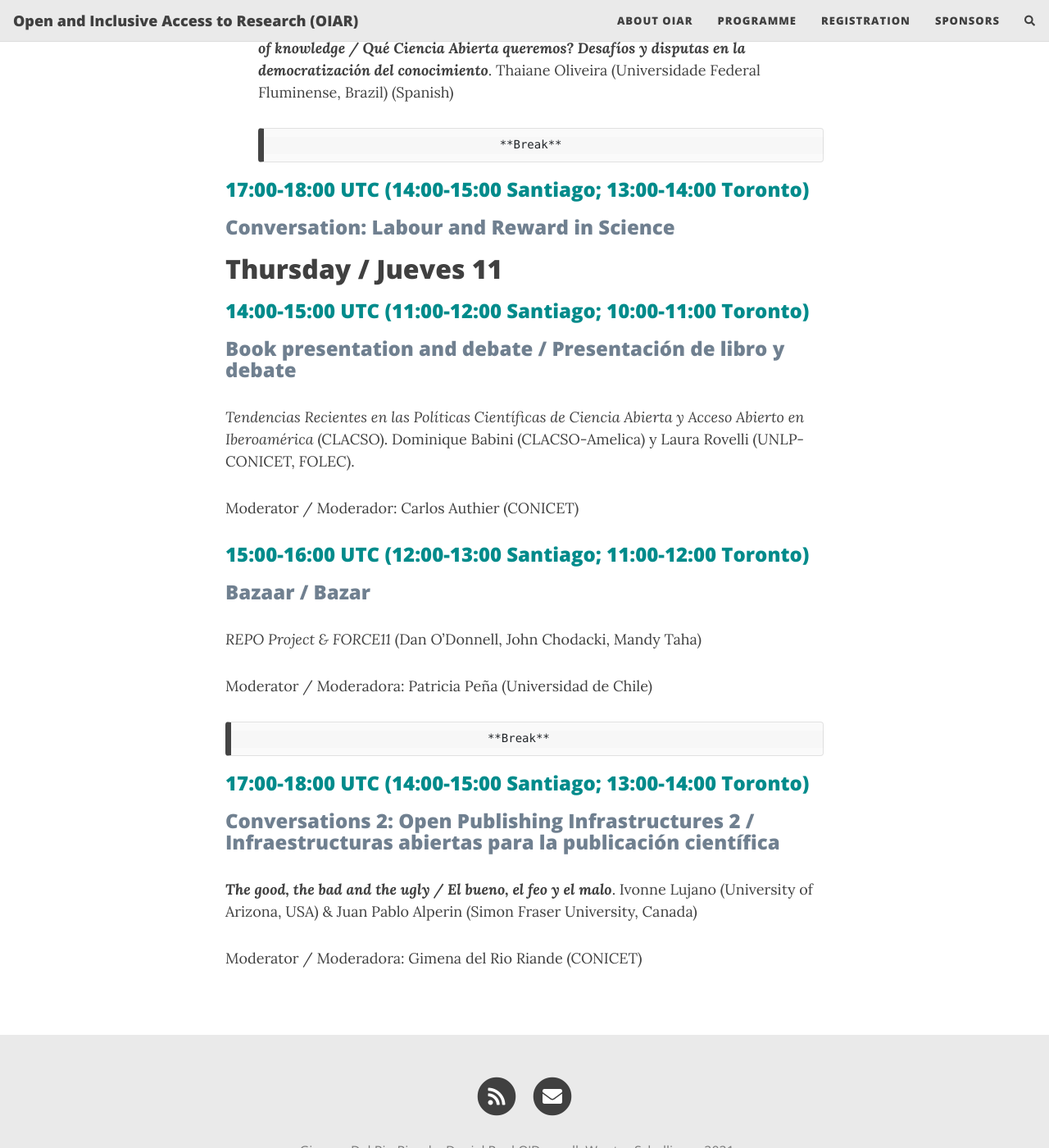
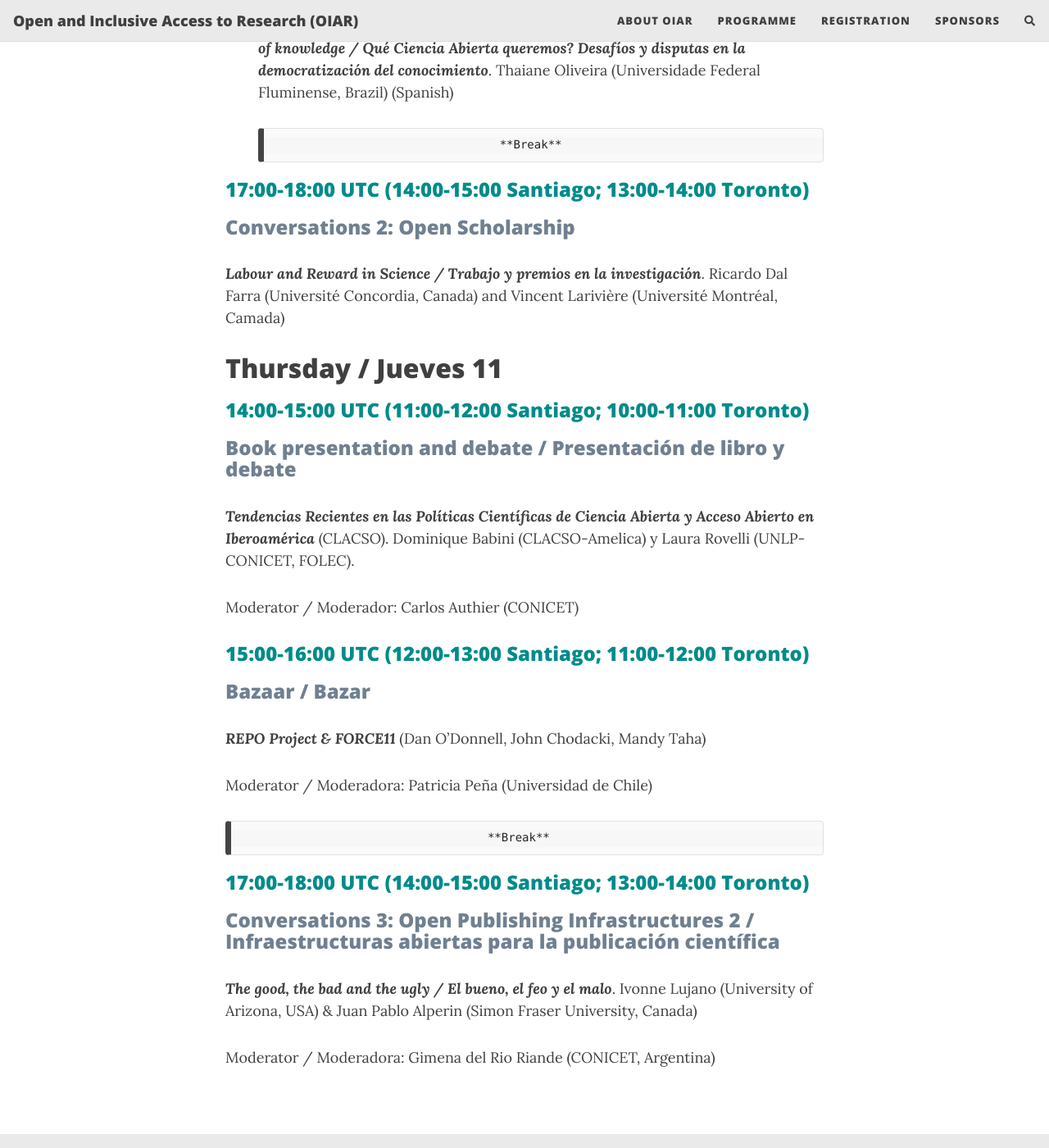
Before and after one commit to caedmon5/OIAR, a Jekyll site: the page built from programme.md, in a window 1280 px wide and 1400 px high, scrolled down 2177 px. Shown: the whole window at 82% size. Built offline with Jekyll 4.4.1, drawn with Linux system fonts in a browser that asks for light colours; nearby versions of some CDN libraries; comment, search, counter and statistics services are not loaded.

Commit message:
Update programme

```diff
--- a/programme.md
+++ b/programme.md
@@ -30,7 +30,7 @@ subtitle: Open and Inclusive Access to Research, November 8-11, 2021
 
 Arianna Becerril (Redalyc, Amelica).
 
-Moderator / Moderador: Wouter Schallier
+  Moderator / Moderador: Wouter Schallier
 
                                         **Break**
 
@@ -38,7 +38,7 @@ Moderator / Moderador: Wouter Schallier
 ### <span style="color: SlateGray;">Conversations 1: Open Publishing Infrastructures 1 / Infraestructuras abiertas para la publicación científica</span>
 ***LAReferencia and Érudit***. Bianca Amaro (IBICT) and Tanja Niemann (Érudit Consortium)
 
-Moderator /Moderador: Fernando Piraquive (Universidad Nacional de Colombia)
+  Moderator /Moderador: Fernando Piraquive (Universidad Nacional de Colombia)
 
 # Wednesday / Miércoles 10
 ## <span style="color: DarkCyan;">1400-1530 UTC (11:00-12:30 Santiago; 10:00-11:30 Toronto)</span>
@@ -50,26 +50,26 @@ Moderator /Moderador: Fernando Piraquive (Universidad Nacional de Colombia)
                                         **Break**
 
 ## <span style="color: DarkCyan;">17:00-18:00 UTC (14:00-15:00 Santiago; 13:00-14:00 Toronto)</span>
-### <span style="color: SlateGray;">Conversation: Labour and Reward in Science</span>
-
+### <span style="color: SlateGray;">Conversations 2: Open Scholarship</span>
+***Labour and Reward in Science / Trabajo y premios en la investigación***. Ricardo Dal Farra (Université Concordia, Canada) and Vincent Larivière (Université Montréal, Camada)
 
 # Thursday / Jueves 11
 ## <span style="color: DarkCyan;">14:00-15:00 UTC (11:00-12:00 Santiago; 10:00-11:00 Toronto)</span>
 ### <span style="color: SlateGray;">Book presentation and debate / Presentación de libro y debate</span>
-_Tendencias Recientes en las Políticas Científicas de Ciencia Abierta y Acceso Abierto en Iberoamérica_ (CLACSO). Dominique Babini (CLACSO-Amelica) y Laura Rovelli (UNLP-CONICET, FOLEC).
+***Tendencias Recientes en las Políticas Científicas de Ciencia Abierta y Acceso Abierto en Iberoamérica*** (CLACSO). Dominique Babini (CLACSO-Amelica) y Laura Rovelli (UNLP-CONICET, FOLEC).
 
-Moderator / Moderador: Carlos Authier (CONICET)
+  Moderator / Moderador: Carlos Authier (CONICET)
 
 ## <span style="color: DarkCyan;">15:00-16:00 UTC (12:00-13:00 Santiago; 11:00-12:00 Toronto)</span>
 ### <span style="color: SlateGray;">Bazaar / Bazar</span>
- _REPO Project & FORCE11_ (Dan O'Donnell, John Chodacki, Mandy Taha)
+ ***REPO Project & FORCE11*** (Dan O'Donnell, John Chodacki, Mandy Taha)
 
-Moderator / Moderadora: Patricia Peña (Universidad de Chile)
+  Moderator / Moderadora: Patricia Peña (Universidad de Chile)
 
                                         **Break**
 
 ## <span style="color: DarkCyan;">17:00-18:00 UTC (14:00-15:00 Santiago; 13:00-14:00 Toronto)</span>
-### <span style="color: SlateGray;">Conversations 2: Open Publishing Infrastructures 2 / Infraestructuras abiertas para la publicación científica</span>
+### <span style="color: SlateGray;">Conversations 3: Open Publishing Infrastructures 2 / Infraestructuras abiertas para la publicación científica</span>
 ***The good, the bad and the ugly / El bueno, el feo y el malo***. Ivonne Lujano (University of Arizona, USA) & Juan Pablo Alperin (Simon Fraser University, Canada)
 
-Moderator / Moderadora: Gimena del Rio Riande (CONICET)
+  Moderator / Moderadora: Gimena del Rio Riande (CONICET, Argentina)
```
